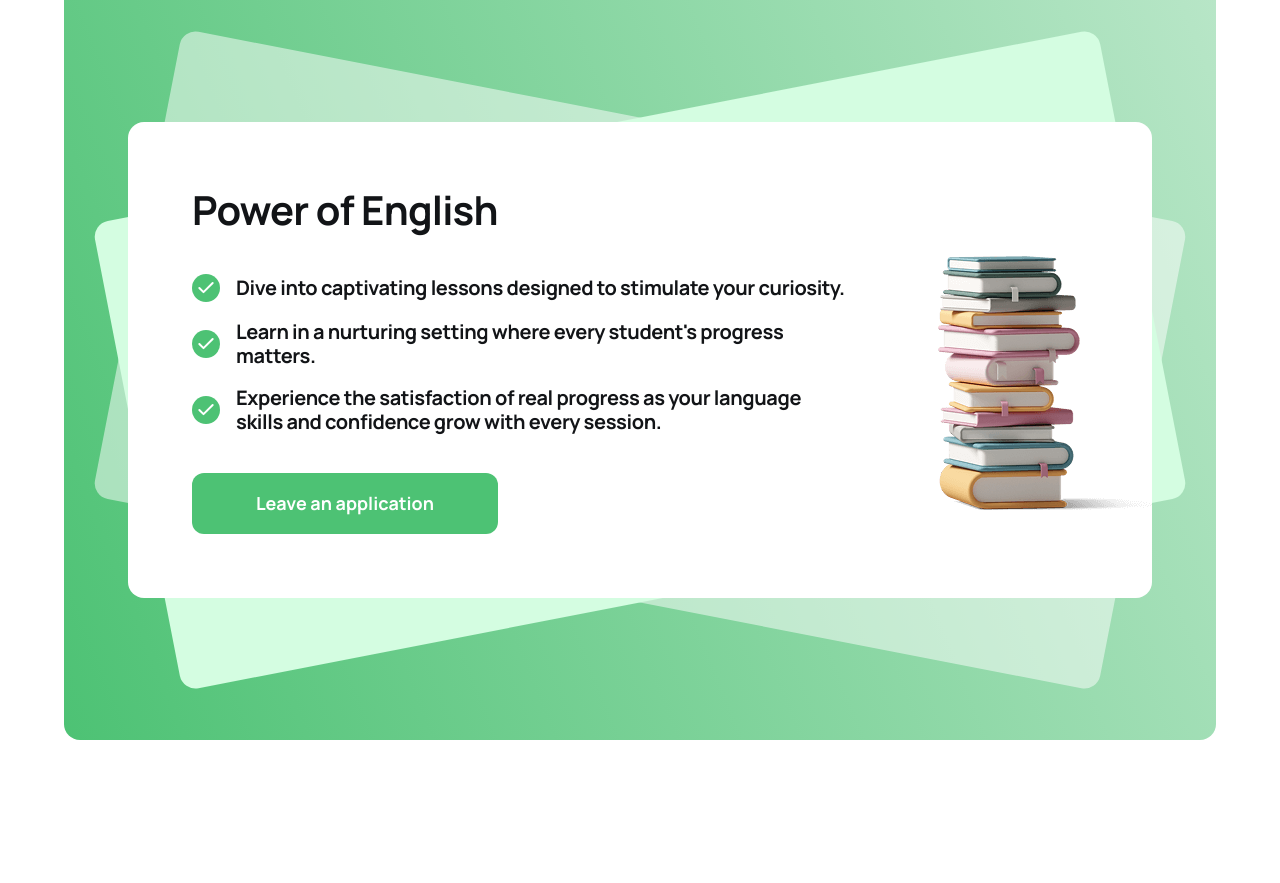
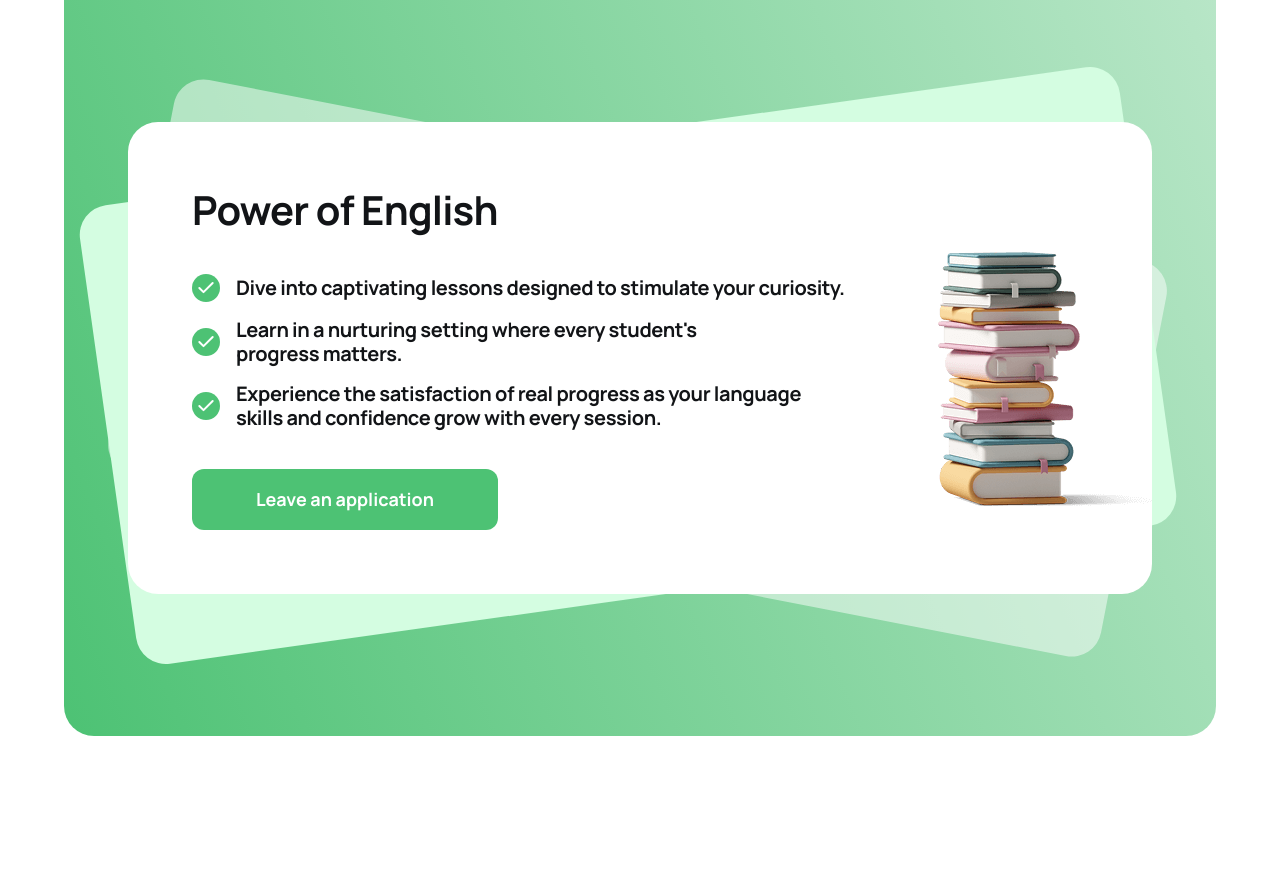
Before and after one commit to VolodymyrKh/goit-markup-fp, a website built with Vite: page src/index.html in a window 1280 px wide. Shown: the part 920-1803 px from the top of the page. Built offline with nearby package versions, Linux system fonts and the light colour scheme.

Commit message:
fix: fix section styles

```diff
--- a/src/css/features.css
+++ b/src/css/features.css
@@ -1,14 +1,13 @@
-.features-container{
+.features-content-wrapper {
   font-weight: 700;
-    padding-top: 40px;
-    padding-bottom: 64px;
+  padding: 40px 20px 64px;
   background: linear-gradient(68deg, var(--green), var(--light-gradient-green));
   border-radius: 16px;
+  overflow: hidden;
 }
 
-.features-subtitle{
+.features-subtitle {
   max-width: 295px;
-    margin-left: 20px;
   margin-bottom: 65px;
   font-size: 38px;
   line-height: 1.05;
@@ -16,26 +15,27 @@
   color: var(--white);
 }
 
-.accent{
+.accent {
   color: var(--light-gradient-green);
 }
 
-.features-card{
+.features-card {
   position: relative;
   color: var(--black);
+  border-radius: 16px;
 }
 
-.features-card-content{
+.features-card-content {
   position: relative;
   padding: 40px 20px;
+  background-color: var(--white);
   border-radius: 16px;
-    background-color: var(--white);
   z-index: 5;
 }
 
 .features-card::before,
-.features-card::after{
-    content: "";
+.features-card::after {
+  content: '';
   position: absolute;
   top: 0;
   left: 0;
@@ -44,17 +44,17 @@
   border-radius: 16px;
 }
 
-.features-card::before{
+.features-card::before {
   background-color: rgba(255 255 255 / 0.5);
   transform: rotate(11deg);
 }
 
-.features-card::after{
+.features-card::after {
   background-color: var(--light-green);
-    transform: rotate(-11deg);
+  transform: rotate(-9deg);
 }
 
-.feature-card-title{
+.features-card-title {
   position: relative;
   margin-bottom: 20px;
   font-size: 20px;
@@ -62,11 +62,11 @@
   letter-spacing: -0.02em;
 }
 
-.feature-list{
+.features-list {
   margin-bottom: 20px;
 }
 
-.feature-item{
+.features-item {
   display: flex;
   align-items: center;
   gap: 8px;
@@ -75,12 +75,11 @@
   letter-spacing: -0.02em;
 }
 
-.feature-item:not(:last-child){
+.features-item:not(:last-child) {
   margin-bottom: 16px;
 }
 
-
-.feature-icon-wrapper{
+.features-icon-wrapper {
   width: 20px;
   height: 20px;
   display: flex;
@@ -90,22 +89,18 @@
   color: var(--white);
   background-color: var(--green);
   border-radius: 50%;
-
 }
 
-.feature-icon{
+.features-icon {
   width: 16px;
   height: 12px;
   fill: none;
   stroke: currentColor;
 }
 
-.application-link{
+.application-link {
   display: inline-block;
-    width: 295px;
   padding: 14px 58px;
-    margin: 0 auto;
-    text-align: center;
   font-size: 14px;
   line-height: 1.7;
   letter-spacing: 0;
@@ -115,50 +110,69 @@
   border: none;
 }
 
-@media screen and (min-width: 768px){
-    .features-container{
-        padding-top: 64px;
-        padding-bottom: 93px;
+@media screen and (min-width: 768px) {
+  .features-content-wrapper {
+    padding: 64px 18px 93px;
+    border-radius: 30px;
+    overflow: visible;
   }
 
-     .features-subtitle{
-        max-width: 100%;
-        margin-left: 32px;
+  .features-subtitle {
+    max-width: 640px;
+    margin-left: auto;
+    margin-right: auto;
     margin-bottom: 83px;
     font-size: 60px;
     line-height: 1.17;
   }
 
   .features-card-content {
-        padding: 65px 32px;
+    padding: 65px 32px 63px;
     background-image: url(../img/books.png);
     background-repeat: no-repeat;
-        background-position: bottom 63px right -15%;
+    background-position: bottom 63px right -12%;
+    border-radius: 30px;
   }
 
+  .features-card,
+  .features-card::before,
+  .features-card::after {
+    border-radius: 30px;
+  }
 
-    .feature-card-title {
+  .features-card::before {
+    left: 4px;
+    top: 5px;
+    transform: rotate(10deg);
+  }
+
+  .features-card::after {
+    left: 4px;
+    transform: rotate(-9deg);
+  }
+
+  .features-card-title {
     margin-bottom: 32px;
     font-size: 40px;
   }
 
-    .feature-list {
+  .features-list {
     width: 451px;
     margin-bottom: 32px;
   }
 
-    .feature-item {
+  .features-item {
     gap: 16px;
     font-size: 20px;
     line-height: 1.2;
   }
 
-    .feature-icon-wrapper {
+  .features-icon-wrapper {
     width: 28px;
     height: 28px;
   }
 
-    .feature-icon {
+  .features-icon {
     width: 20px;
     height: 20px;
     fill: none;
@@ -172,15 +186,20 @@
     font-size: 18px;
     line-height: 1.6;
   }
-
 }
 
-@media screen and (min-width: 1280px){
-    .features-container{
+@media screen and (min-width: 1280px) {
+  .features-container {
+    max-width: 1280px;
+  }
+
+  .features-content-wrapper {
+    padding-left: 64px;
+    padding-right: 64px;
     padding-bottom: 142px;
   }
 
-    .features-subtitle{
+  .features-subtitle {
     margin-left: 0;
     max-width: 776px;
     margin-bottom: 133px;
@@ -191,26 +210,41 @@
     background-position: bottom 79px right;
   }
 
-    .feature-card-title {
+  .features-card::before {
+    width: 1011px;
+    height: 402px;
+    top: 45px;
+    left: 4px;
+    transform: rotate(11deg);
+  }
+
+  .features-card::after {
+    width: 1050px;
+    height: 463px;
+    left: -25px;
+    top: 12px;
+    transform: rotate(-8deg);
+  }
+
+  .features-card-title {
     margin-bottom: 40px;
   }
 
-    .feature-list {
+  .features-list {
     width: 654px;
     margin-bottom: 39px;
   }
 
-    .feature-item:not(:last-child) {
-        margin-bottom: 18px;
+  .features-item:nth-child(2) {
+    max-width: 581px;
   }
 
-    .application-link{
+  .application-link {
     transition: background-color var(--transition-duration-and-func);
   }
 
   .application-link:hover,
-    .application-link:focus{
+  .application-link:focus {
     background-color: var(--dark-green);
   }
-
 }
--- a/src/partials/features.html
+++ b/src/partials/features.html
@@ -1,39 +1,43 @@
 <section class="features section">
   <div class="container features-container">
+    <div class="features-content-wrapper">
       <h2 class="section-title visually-hidden">
         Advantages of studying English with us
       </h2>
       <p class="features-subtitle">
-      Master the <span class="accent">Language</span> with Our English Package!
+        Master the <span class="accent">Language</span> with Our English
+        Package!
       </p>
       <div class="features-card">
         <div class="features-card-content">
-        <h3 class="feature-card-title">Power of English</h3>
-        <ul class="feature-list">
-          <li class="feature-item">
-            <div class="feature-icon-wrapper">
-              <svg class="feature-icon">
+          <h3 class="features-card-title">Power of English</h3>
+          <ul class="features-list">
+            <li class="features-item">
+              <div class="features-icon-wrapper">
+                <svg class="features-icon">
                   <use href="/icons.svg#icon-check"></use>
                 </svg>
               </div>
-            Dive into captivating lessons designed to stimulate your curiosity.
+              Dive into captivating lessons designed to stimulate your
+              curiosity.
             </li>
-          <li class="feature-item">
-            <div class="feature-icon-wrapper">
-              <svg class="feature-icon">
+            <li class="features-item">
+              <div class="features-icon-wrapper">
+                <svg class="features-icon">
                   <use href="/icons.svg#icon-check"></use>
                 </svg>
               </div>
-            Learn in a nurturing setting where every student's progress matters.
+              Learn in a nurturing setting where every student's progress
+              matters.
             </li>
-          <li class="feature-item">
-            <div class="feature-icon-wrapper">
-              <svg class="feature-icon">
+            <li class="features-item">
+              <div class="features-icon-wrapper">
+                <svg class="features-icon">
                   <use href="/icons.svg#icon-check"></use>
                 </svg>
               </div>
-            Experience the satisfaction of real progress as your language skills
-            and confidence grow with every session.
+              Experience the satisfaction of real progress as your language
+              skills and confidence grow with every session.
             </li>
           </ul>
           <a href="#leave-application" class="application-link"
@@ -42,4 +46,5 @@
         </div>
       </div>
     </div>
+  </div>
 </section>
```
Lines whose indentation alone changed are shown as unchanged.
